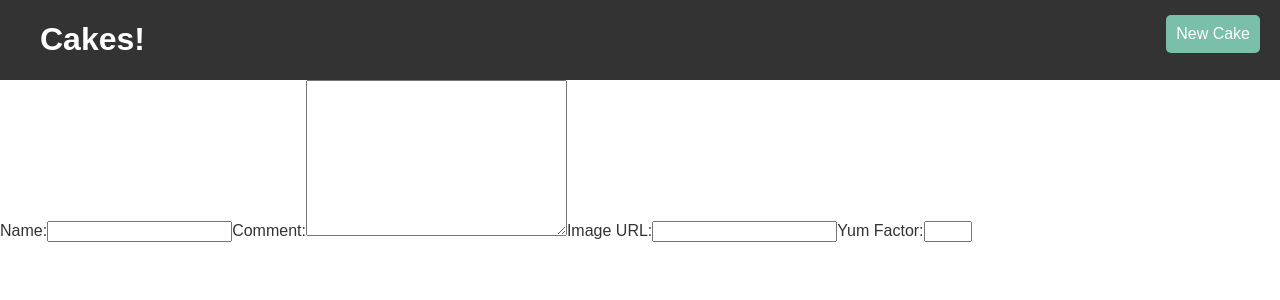
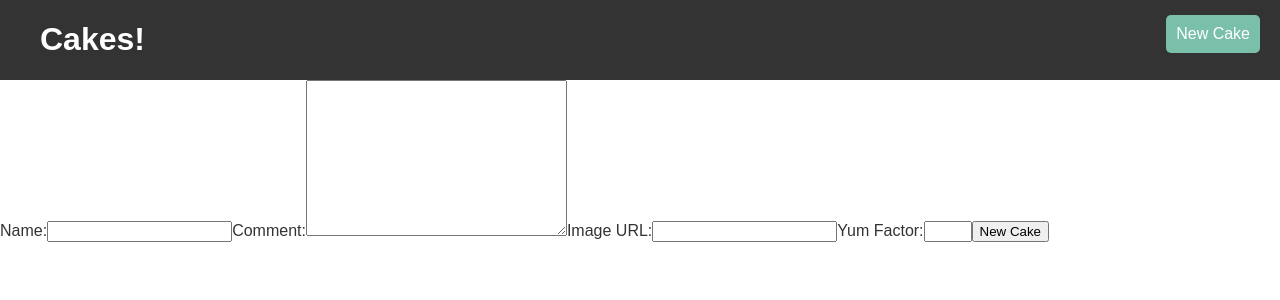
Before and after one commit to ajrussellaudio/cake-shop, a React (Create React App) app: page /new in a window 1280 px wide. Shown: the top 300 px of the page. Built offline with nearby package versions, Linux system fonts and the light colour scheme.

Commit message:
add on submit function call

```diff
--- a/src/components/NewCakeForm.js
+++ b/src/components/NewCakeForm.js
@@ -2,7 +2,7 @@ import React from "react";
 import PropTypes from "prop-types";
 
 const NewCakeForm = props => (
-  <form>
+  <form {...props}>
     <label htmlFor="name">Name:</label>
     <input type="text" id="name" name="name" />
     <label htmlFor="comment">Comment:</label>
@@ -11,6 +11,7 @@ const NewCakeForm = props => (
     <input type="text" id="image-url" name="imageUrl" />
     <label htmlFor="yum-factor">Yum Factor:</label>
     <input type="number" id="yum-factor" name="yumFactor" min={1} max={5} />
+    <input type="submit" id="submit" value="New Cake" />
   </form>
 );
 
```
Also changed, not shown: 1 other file (tests, documents, lock files or other folders).
